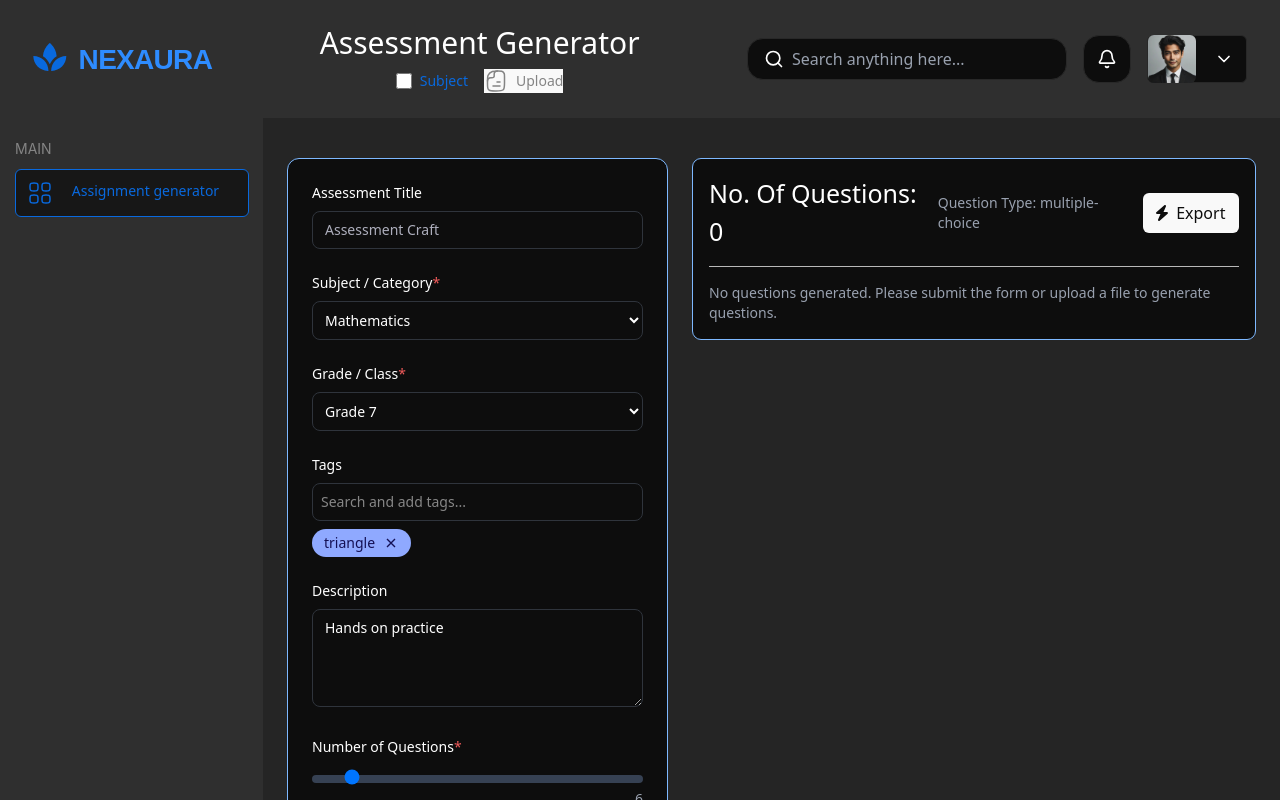
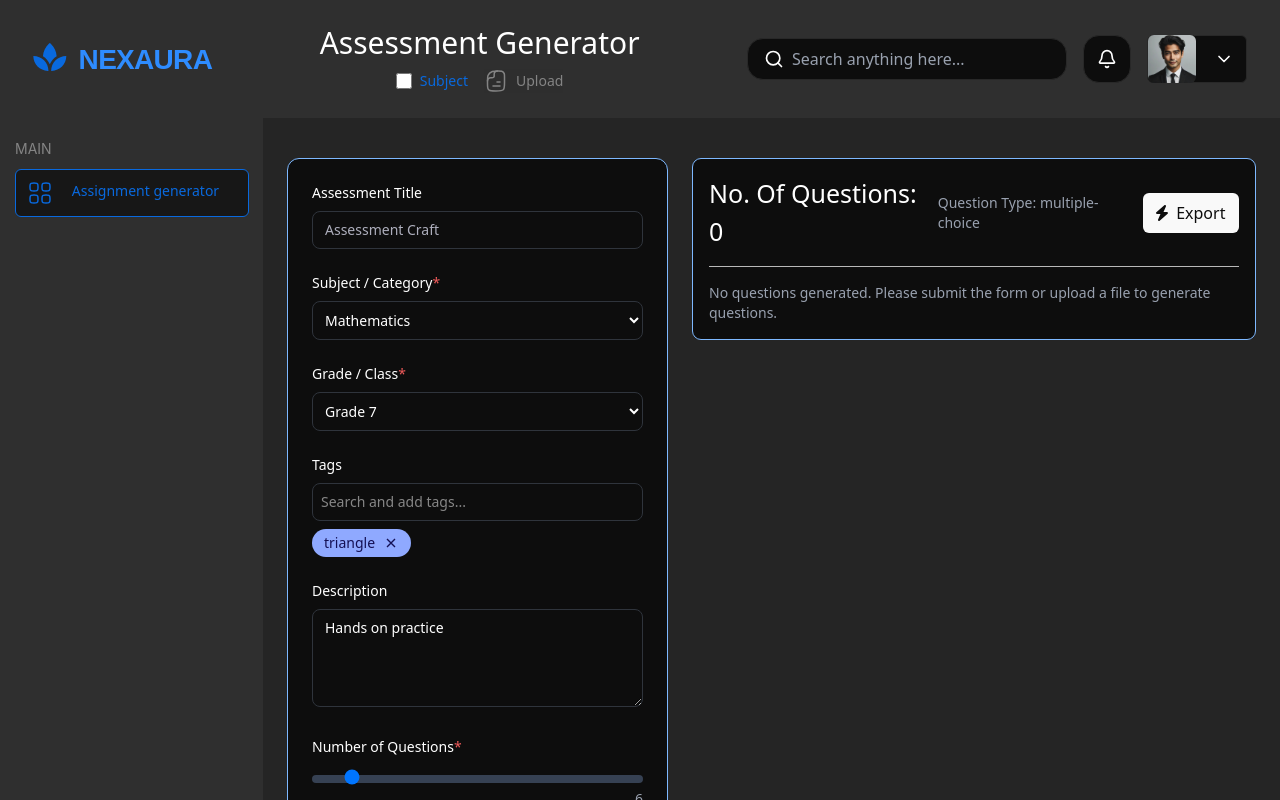
Before and after one commit to Smriti-Nexority/Nexaura-frontend, a React (Vite) app: page / in a window 1280 px wide. Shown: the top 800 px of the page. Built offline with nearby package versions, Linux system fonts and the light colour scheme.

Commit message:
upload button in navbar.jsx

```diff
--- a/src/Components/Navbar.jsx
+++ b/src/Components/Navbar.jsx
@@ -51,7 +51,7 @@ const Navbar = ({ onFileUpload, onShowModal, onToggleFileInput, onSubjectCheckbo
               </div>
               <button
                 onClick={onShowModal}
-                className="text-[#848484] font-medium flex items-center gap-2 hover:text-white transition-colors cursor-pointer"
+                className="text-[#848484] font-medium flex items-center gap-2 hover:text-white transition-colors cursor-pointer upload-button"
               >
                 <img src={file} alt="question-type" />
                 Upload
```
